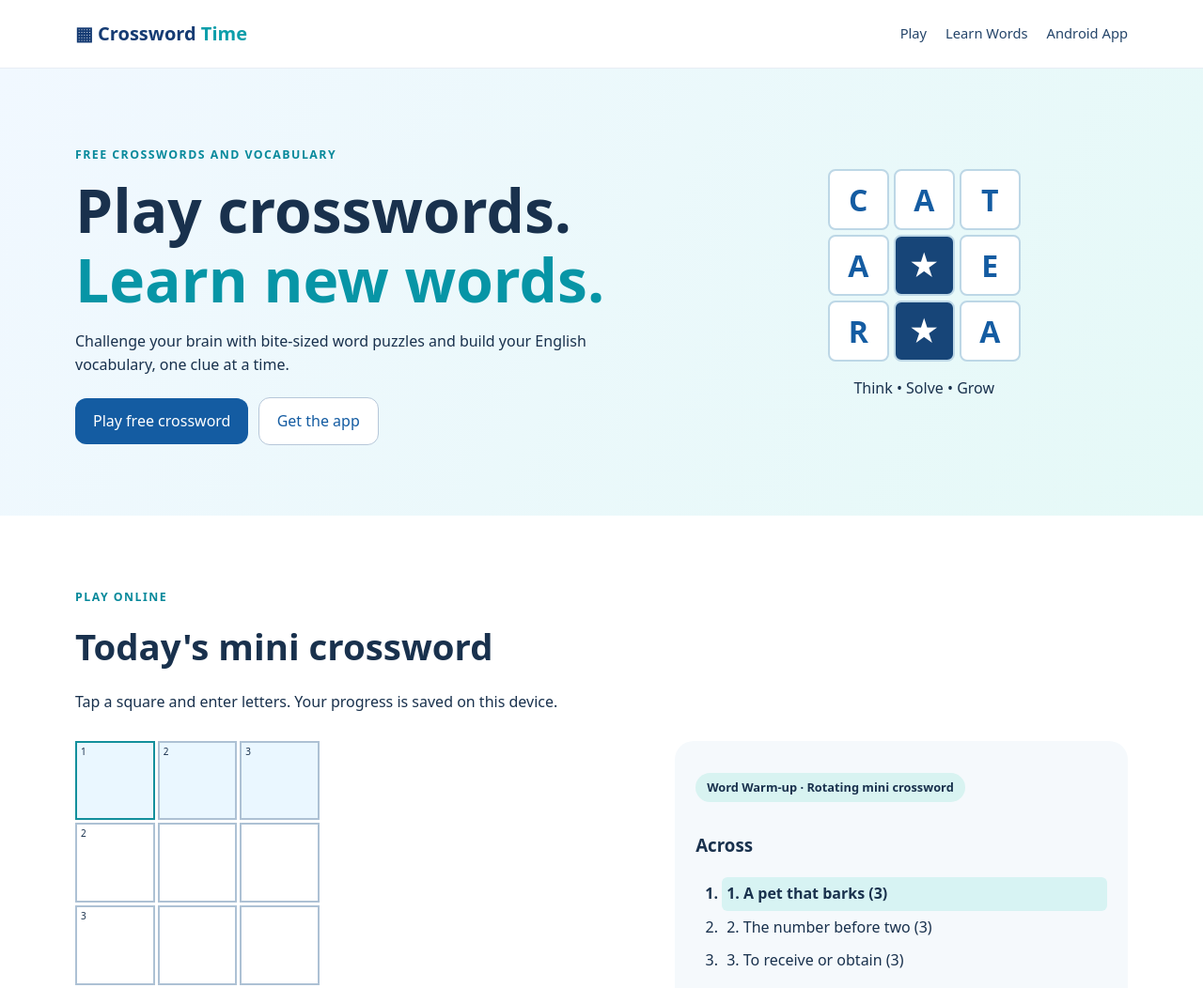
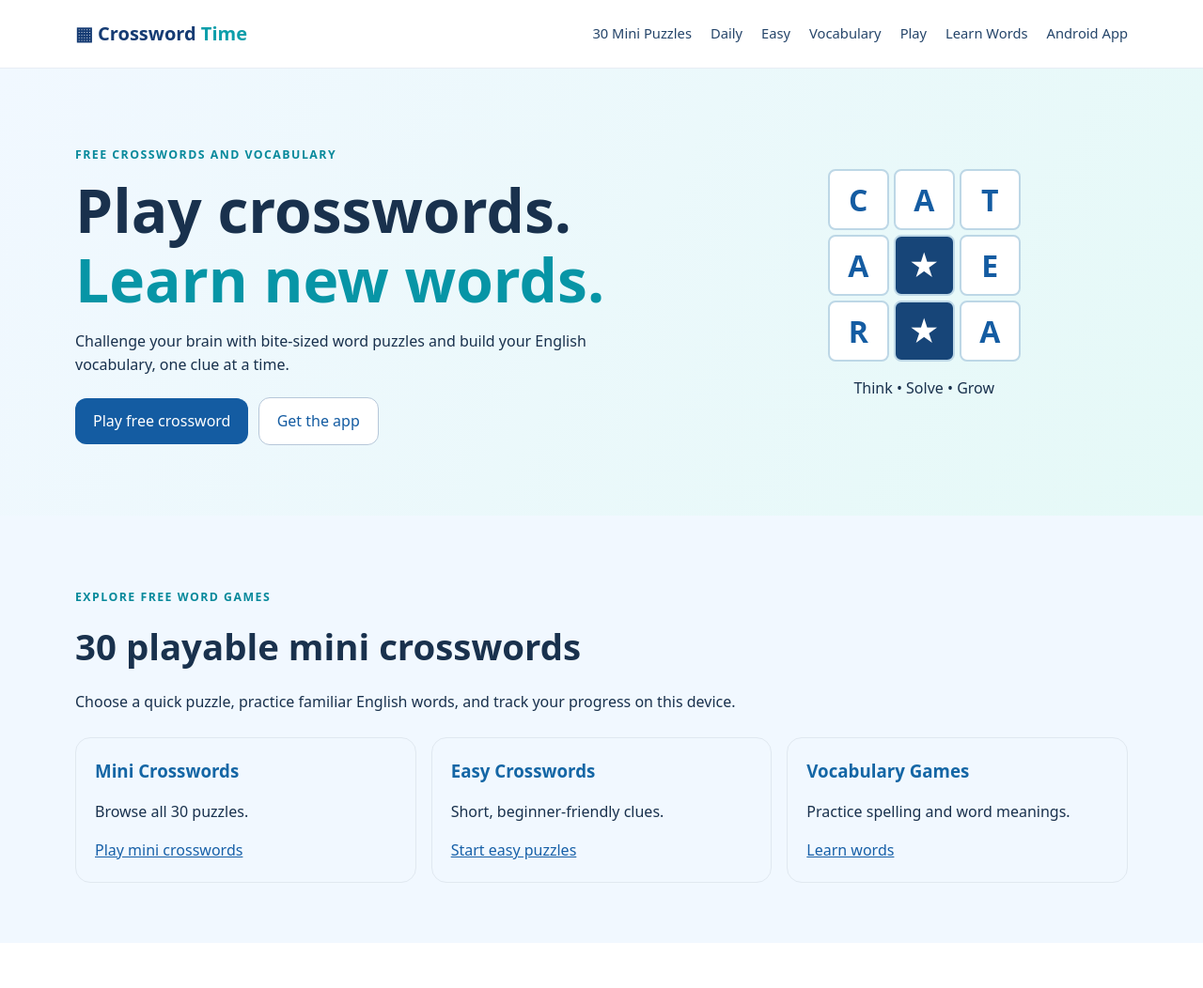
Before and after one commit to pamelatd27/crossword-time, a plain HTML site: page index.html in a window 1280 px wide. Shown: the top 1052 px of the page at 94% size. Drawn offline with Linux system fonts and the light colour scheme.

Commit message:
Link 30 puzzle pages and SEO hubs from homepage

```diff
--- a/index.html
+++ b/index.html
@@ -1,8 +1,8 @@
 <!doctype html>
-<html lang="en"><head><meta charset="utf-8"><meta name="google-site-verification" content="83B9FJOYFHUvs3pi4jQldd9Obh3EMzNsBaev72ofaCw" /><meta name="viewport" content="width=device-width,initial-scale=1"><meta name="theme-color" content="#163b72"><meta name="description" content="Play free mini crossword puzzles online and learn English vocabulary with Crossword Time."><title>Crossword Time | Free Crossword Puzzles & English Words</title><meta property="og:title" content="Crossword Time — Play and Learn"><meta property="og:description" content="Free crosswords and English vocabulary practice."><link rel="stylesheet" href="/style.css"><script src="/app.js" defer></script></head>
-<body><header><a class="logo" href="/">▦ Crossword <span>Time</span></a><nav><a href="#play">Play</a><a href="#learn">Learn Words</a><a href="#app">Android App</a></nav></header><main>
+<html lang="en"><head><meta charset="utf-8"><meta name="google-site-verification" content="83B9FJOYFHUvs3pi4jQldd9Obh3EMzNsBaev72ofaCw" /><meta name="viewport" content="width=device-width,initial-scale=1"><meta name="theme-color" content="#163b72"><meta name="description" content="Play free mini crossword puzzles online and learn English vocabulary with Crossword Time."><link rel="canonical" href="https://crossword-time.pamelatd27.workers.dev/"><title>Crossword Time | Free Crossword Puzzles & English Words</title><meta property="og:title" content="Crossword Time — Play and Learn"><meta property="og:description" content="Free crosswords and English vocabulary practice."><link rel="stylesheet" href="/style.css"><script src="/app.js" defer></script></head>
+<body><header><a class="logo" href="/">▦ Crossword <span>Time</span></a><nav><a href="/mini-crossword.html">30 Mini Puzzles</a> <a href="/daily-crossword.html">Daily</a> <a href="/easy-crosswords.html">Easy</a> <a href="/vocabulary-games.html">Vocabulary</a> <a href="#play">Play</a><a href="#learn">Learn Words</a><a href="#app">Android App</a></nav></header><main>
 <section class="hero"><div><p class="eyebrow">FREE CROSSWORDS AND VOCABULARY</p><h1>Play crosswords.<br><em>Learn new words.</em></h1><p>Challenge your brain with bite-sized word puzzles and build your English vocabulary, one clue at a time.</p><a class="button" href="#play">Play free crossword</a> <a class="button outline" href="#app">Get the app</a></div><div class="art" aria-hidden="true"><div class="tiles"><b>C</b><b>A</b><b>T</b><b>A</b><b>★</b><b>E</b><b>R</b><b>★</b><b>A</b></div><p>Think • Solve • Grow</p></div></section>
-<section id="play" class="section"><p class="eyebrow">PLAY ONLINE</p><h2>Today's mini crossword</h2><p>Tap a square and enter letters. Your progress is saved on this device.</p><div class="game"><div><div id="grid" class="crossword" role="group" aria-label="Crossword puzzle"></div><div class="actions"><button id="check">Check answers</button><button id="hint" class="secondary">Reveal letter</button><button id="reset" class="secondary">Reset</button></div><p id="feedback" aria-live="polite"></p></div><aside><p id="puzzle-name" class="pill">Daily challenge</p><h3>Across</h3><ol id="across"></ol><h3>Down</h3><ol id="down"></ol><p class="tip">Select a clue to highlight its word. Tap a square twice to switch direction.</p></aside></div></section>
+<section class="section tinted"><p class="eyebrow">EXPLORE FREE WORD GAMES</p><h2>30 playable mini crosswords</h2><p>Choose a quick puzzle, practice familiar English words, and track your progress on this device.</p><div class="cards"><article class="word"><h3>Mini Crosswords</h3><p>Browse all 30 puzzles.</p><a href="/mini-crossword.html">Play mini crosswords</a></article><article class="word"><h3>Easy Crosswords</h3><p>Short, beginner-friendly clues.</p><a href="/easy-crosswords.html">Start easy puzzles</a></article><article class="word"><h3>Vocabulary Games</h3><p>Practice spelling and word meanings.</p><a href="/vocabulary-games.html">Learn words</a></article></div></section><section id="play" class="section"><p class="eyebrow">PLAY ONLINE</p><h2>Today's mini crossword</h2><p>Tap a square and enter letters. Your progress is saved on this device.</p><div class="game"><div><div id="grid" class="crossword" role="group" aria-label="Crossword puzzle"></div><div class="actions"><button id="check">Check answers</button><button id="hint" class="secondary">Reveal letter</button><button id="reset" class="secondary">Reset</button></div><p id="feedback" aria-live="polite"></p></div><aside><p id="puzzle-name" class="pill">Daily challenge</p><h3>Across</h3><ol id="across"></ol><h3>Down</h3><ol id="down"></ol><p class="tip">Select a clue to highlight its word. Tap a square twice to switch direction.</p></aside></div></section>
 <section class="section tinted" id="daily"><p class="eyebrow">DAILY PRACTICE</p><h2>A little word practice every day</h2><p>Come back for a rotating mini crossword. More original puzzles will be added over time.</p><a class="button" href="#play">Play today's challenge</a></section>
 <section class="section" id="learn"><p class="eyebrow">ENGLISH VOCABULARY</p><h2>Learn words while you play</h2><p>Build your vocabulary with simple meanings and example sentences.</p><div id="words" class="cards"></div></section>
 <section class="section app" id="app"><div><p class="eyebrow">CROSSWORD TIME ANDROID</p><h2>Take Crossword Time with you</h2><p>Play word games and practice English on your Android device.</p><p class="muted">Google Play and App Store links will be added when provided.</p><span class="button unavailable">Download link coming soon</span></div><div class="phone" aria-hidden="true"><strong>▦<br>Crossword<br>Time</strong><small>Play • Learn • Grow</small></div></section>
```
